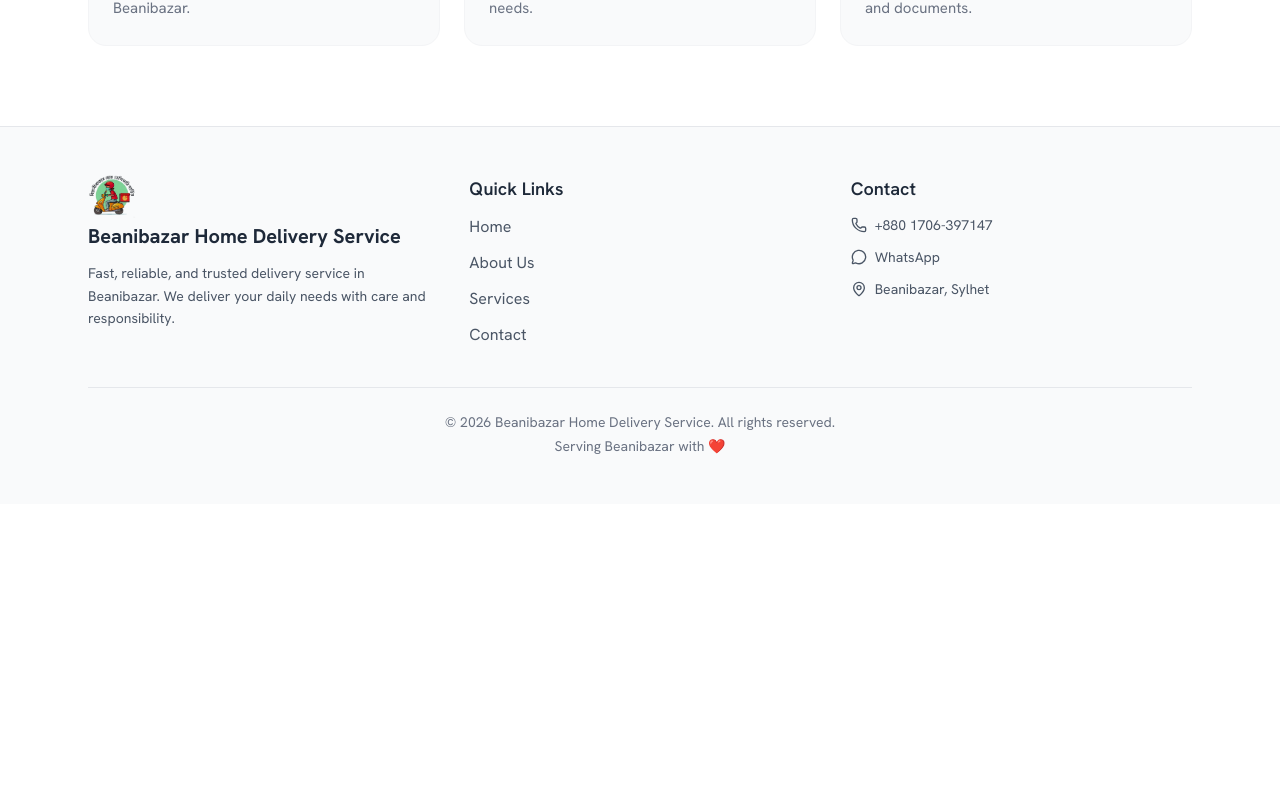
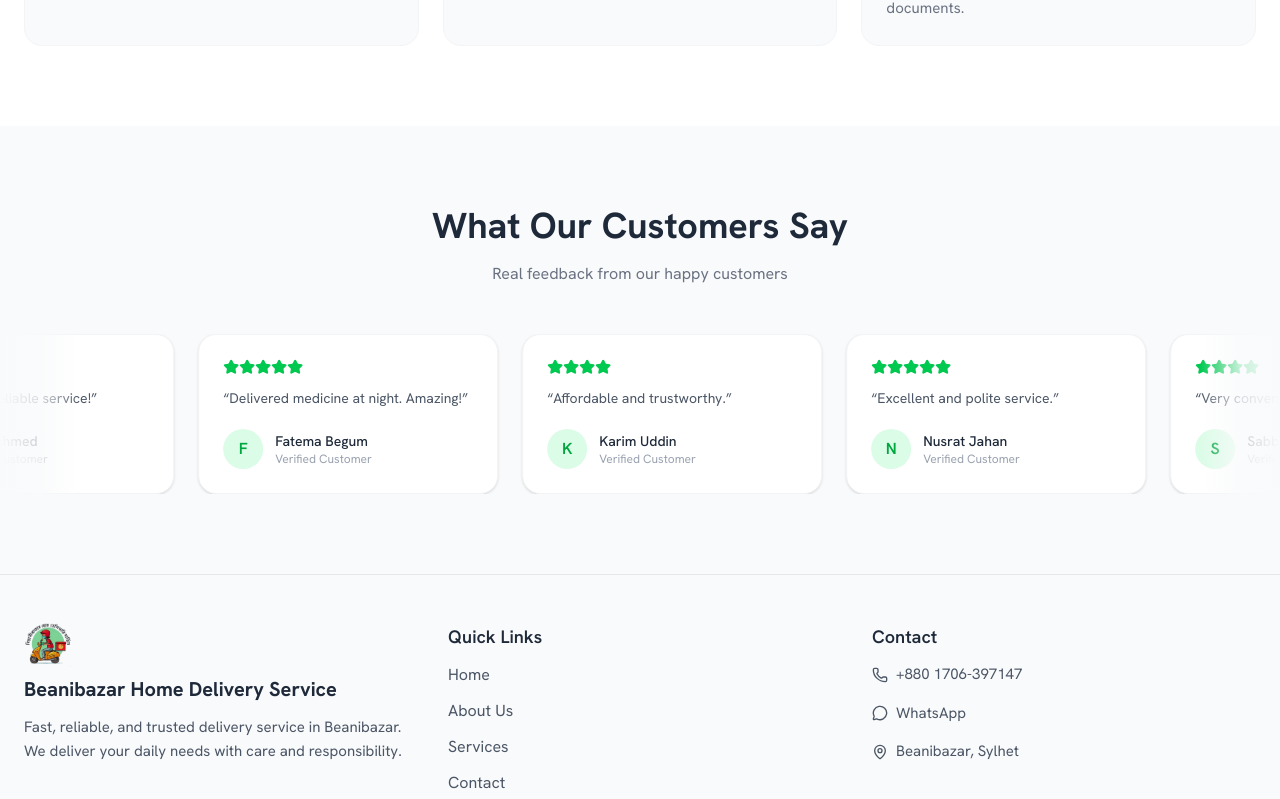
Before and after one commit to ubaidurxdev/Beanibazar-home-delivery-service, a Next.js app: page / in a window 1280 px wide. Shown: the part 1998-2797 px from the top of the page. Before the commit the page ends 2502 px from the top, so only its background shows below. Built offline with nearby package versions, Linux system fonts and the light colour scheme.

Commit message:
add testimonials section

```diff
--- a/app/page.tsx
+++ b/app/page.tsx
@@ -3,6 +3,7 @@ import Footer from "@/components/layouts/Footer";
 import Hero from "@/components/layouts/Hero";
 import Navbar from "@/components/layouts/Navbar";
 import Services from "@/components/layouts/Services";
+import Testimonials from "@/components/layouts/Testimonials";
 
 export default function Home() {
   return (
@@ -11,6 +12,7 @@ export default function Home() {
     <Hero/>
     <AboutUs/>
     <Services/>
+    <Testimonials/>
     <Footer/>
     </>
   );
--- a/components/layouts/AboutUs.tsx
+++ b/components/layouts/AboutUs.tsx
@@ -4,7 +4,7 @@ import React from "react";
 const AboutUs = () => {
   return (
     <section className="py-16 bg-white">
-      <div className="max-w-6xl mx-auto px-6 grid md:grid-cols-2 gap-10 items-center">
+      <div className="max-w-7xl mx-auto px-6 grid md:grid-cols-2 gap-10 items-center">
         {/* Image */}
         <div className="relative w-full h-[330px] md:h-[530px] rounded-3xl overflow-hidden">
           <Image
--- a/components/layouts/Footer.tsx
+++ b/components/layouts/Footer.tsx
@@ -5,17 +5,17 @@ import Link from "next/link";
 const Footer = () => {
   return (
     <footer className="bg-gray-50 border-t border-gray-200">
-      <div className="max-w-6xl mx-auto px-6 py-12">
+      <div className="max-w-7xl mx-auto px-6 py-12">
         <div className="grid md:grid-cols-3 gap-10">
           {/* Brand */}
           <div>
             <Link href="#home" className="text-xl font-bold tracking-tight">
               <Image src={"/logo.png"} width={48} height={48} alt="Logo" />
             </Link>
-            <h2 className="text-xl font-bold text-gray-800 mb-3 mt-1">
+            <h2 className="text-xl font-bold text-gray-800 mb-3 mt-2">
               Beanibazar Home Delivery Service
             </h2>
-            <p className="text-gray-600 text-sm leading-relaxed">
+            <p className="text-gray-600 text-[15px] leading-relaxed">
               Fast, reliable, and trusted delivery service in Beanibazar. We
               deliver your daily needs with care and responsibility.
             </p>
@@ -56,7 +56,7 @@ const Footer = () => {
               Contact
             </h3>
 
-            <div className="space-y-3 text-sm text-gray-600">
+            <div className="space-y-4 text-[15px] text-gray-600">
               <a
                 href="tel:+880XXXXXXXXXX"
                 className="flex items-center gap-2 hover:text-green-600 transition"
--- a/components/layouts/Hero.tsx
+++ b/components/layouts/Hero.tsx
@@ -17,7 +17,7 @@ const Hero = () => {
         <div>
           <h1 className="text-4xl md:text-6xl font-extrabold leading-tight tracking-tight">
             Fast Delivery,
-            <span className="bg-gradient-to-r from-indigo-600 to-emerald-500 bg-clip-text text-transparent">
+            <span className="text-green-600">
               {" "}
               Anytime In Beanibazar
             </span>
--- a/components/layouts/Services.tsx
+++ b/components/layouts/Services.tsx
@@ -1,4 +1,11 @@
-import { Bike, Pill, ShoppingCart, Package, Clock, FileText } from "lucide-react";
+import {
+  Bike,
+  Pill,
+  ShoppingCart,
+  Package,
+  Clock,
+  FileText,
+} from "lucide-react";
 
 const services = [
   {
@@ -36,15 +43,15 @@ const services = [
 const Services = () => {
   return (
     <section className="py-20 bg-white">
-      <div className="max-w-6xl mx-auto px-6">
-
+      <div className="max-w-7xl mx-auto px-6">
         {/* Heading */}
         <div className="text-center mb-14">
           <h2 className="text-3xl md:text-4xl font-bold text-gray-800 mb-4">
             Our Services
           </h2>
           <p className="text-gray-500 max-w-xl mx-auto">
-            We provide a wide range of delivery services to make your life easier and more convenient.
+            We provide a wide range of delivery services to make your life
+            easier and more convenient.
           </p>
         </div>
 
--- /dev/null
+++ b/components/layouts/Testimonials.tsx
@@ -0,0 +1,94 @@
+"use client";
+
+import { motion } from "framer-motion";
+import { Star } from "lucide-react";
+
+const reviews = [
+  { name: "Rahim Ahmed", review: "Very fast and reliable service!", rating: 5 },
+  { name: "Fatema Begum", review: "Delivered medicine at night. Amazing!", rating: 5 },
+  { name: "Karim Uddin", review: "Affordable and trustworthy.", rating: 4 },
+  { name: "Nusrat Jahan", review: "Excellent and polite service.", rating: 5 },
+  { name: "Sabbir Hossain", review: "Very convenient!", rating: 4 },
+  { name: "Jannat Ara", review: "Best in Beanibazar!", rating: 5 },
+  { name: "Imran Khan", review: "Reliable service.", rating: 5 },
+  { name: "Rafiq Uddin", review: "Fast delivery!", rating: 4 },
+];
+
+const Testimonials = () => {
+  return (
+    <section className="py-20 bg-gray-50">
+
+      {/* Heading */}
+      <div className="max-w-7xl mx-auto px-6 text-center mb-12">
+        <h2 className="text-3xl md:text-4xl font-bold text-gray-800 mb-4">
+          What Our Customers Say
+        </h2>
+        <p className="text-gray-500">
+          Real feedback from our happy customers
+        </p>
+      </div>
+
+      {/* Slider + Fade Container */}
+      <div className="relative max-w-7xl mx-auto px-6 overflow-hidden">
+
+        {/* Left Fade */}
+        <div className="pointer-events-none absolute left-0 top-0 h-full w-20 bg-gradient-to-r from-gray-50 via-gray-50/80 to-transparent z-10" />
+
+        {/* Right Fade */}
+        <div className="pointer-events-none absolute right-0 top-0 h-full w-20 bg-gradient-to-l from-gray-50 via-gray-50/80 to-transparent z-10" />
+
+        {/* Slider */}
+        <motion.div
+          className="flex gap-6"
+          animate={{ x: ["0%", "-50%"] }}
+          transition={{
+            duration: 25,
+            ease: "linear",
+            repeat: Infinity,
+          }}
+        >
+          {[...reviews, ...reviews].map((item, index) => (
+            <div
+              key={index}
+              className="min-w-[260px] sm:min-w-[280px] md:min-w-[300px] bg-white border border-gray-100 rounded-2xl p-6 shadow-sm hover:shadow-md transition"
+            >
+              {/* Stars */}
+              <div className="flex mb-3">
+                {[...Array(item.rating)].map((_, i) => (
+                  <Star
+                    key={i}
+                    className="w-4 h-4 text-green-500 fill-green-500"
+                  />
+                ))}
+              </div>
+
+              {/* Review */}
+              <p className="text-gray-600 text-sm mb-5 leading-relaxed">
+                “{item.review}”
+              </p>
+
+              {/* User */}
+              <div className="flex items-center gap-3">
+                <div className="w-10 h-10 rounded-full bg-green-100 flex items-center justify-center font-semibold text-green-600">
+                  {item.name.charAt(0)}
+                </div>
+
+                <div>
+                  <p className="text-gray-800 text-sm font-medium">
+                    {item.name}
+                  </p>
+                  <p className="text-gray-400 text-xs">
+                    Verified Customer
+                  </p>
+                </div>
+              </div>
+            </div>
+          ))}
+        </motion.div>
+
+      </div>
+    </section>
+  );
+};
+
+export default Testimonials;
--- a/package.json
+++ b/package.json
@@ -11,6 +11,7 @@
   "dependencies": {
     "class-variance-authority": "^0.7.1",
     "clsx": "^2.1.1",
+    "framer-motion": "^12.38.0",
     "lucide-react": "^0.577.0",
     "next": "16.2.0",
     "radix-ui": "^1.4.3",
```
Also changed, not shown: 1 other file (tests, documents, lock files or other folders).
